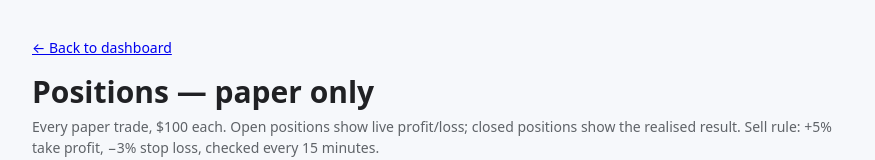
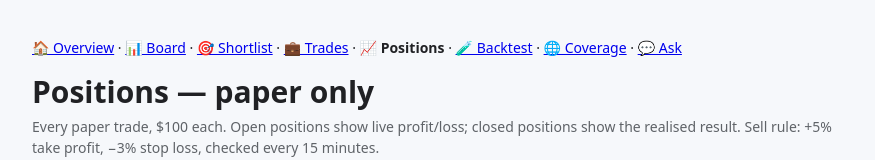
Before and after one commit to durkan-coder/stocks, a Next.js app: page /positions in a window 1280 px wide. Shown: the top 160 px of the page, without its empty margins (202-1077 px from the left). Built offline with nearby package versions, Linux system fonts and the light colour scheme; no server answers; the database is empty.

Commit message:
Positions page: top nav links to dashboard tabs

```diff
--- a/app/positions/page.tsx
+++ b/app/positions/page.tsx
@@ -152,7 +152,9 @@ export default async function PositionsPage() {
         }
       `}</style>
 
-      <p className="back"><a href="/">← Back to dashboard</a></p>
+      <p className="back">
+        <a href="/#overview">🏠 Overview</a> · <a href="/#board">📊 Board</a> · <a href="/#shortlist">🎯 Shortlist</a> · <a href="/#trades">💼 Trades</a> · <strong>📈 Positions</strong> · <a href="/#backtest">🧪 Backtest</a> · <a href="/#coverage">🌐 Coverage</a> · <a href="/#ask">💬 Ask</a>
+      </p>
       <h1>Positions — paper only</h1>
       <p className="subtitle">
         Every paper trade, $100 each. Open positions show live profit/loss; closed positions show the realised result. Sell rule: +5% take profit, −3% stop loss, checked every 15 minutes.
```
